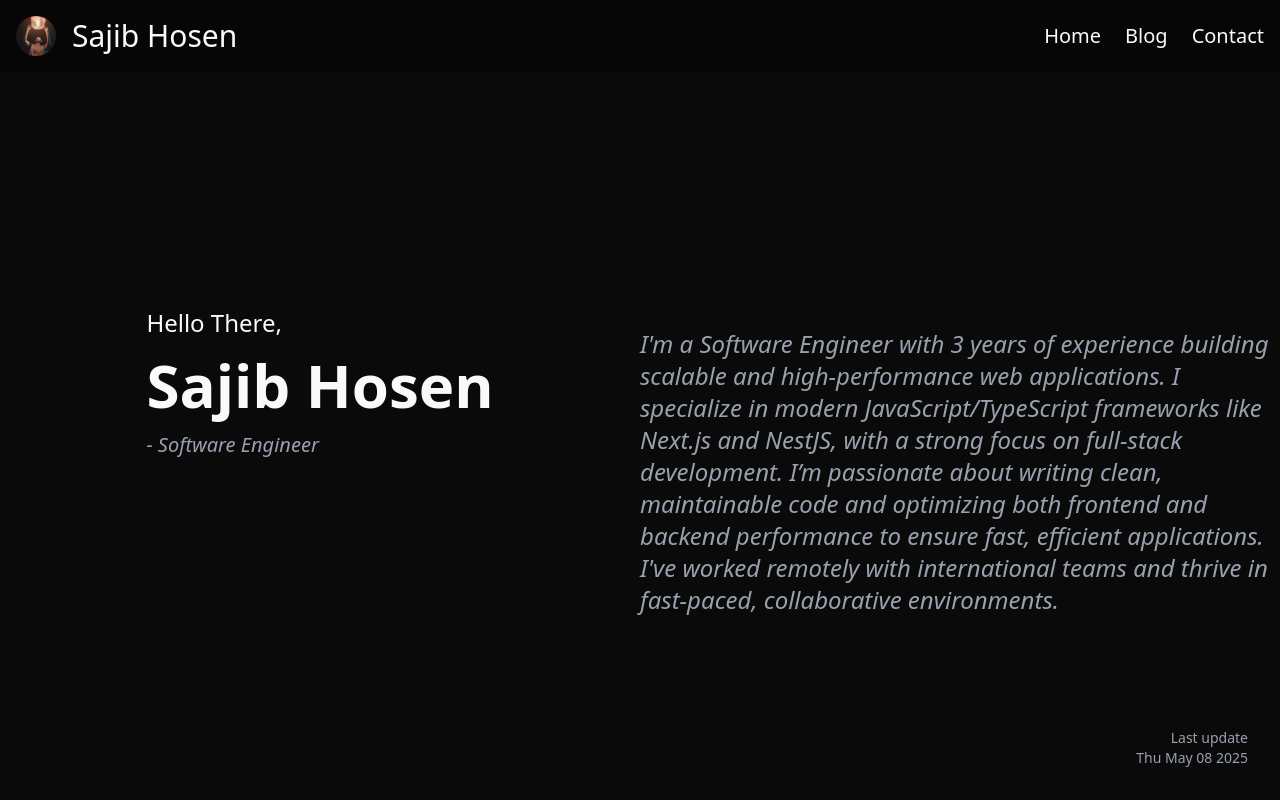
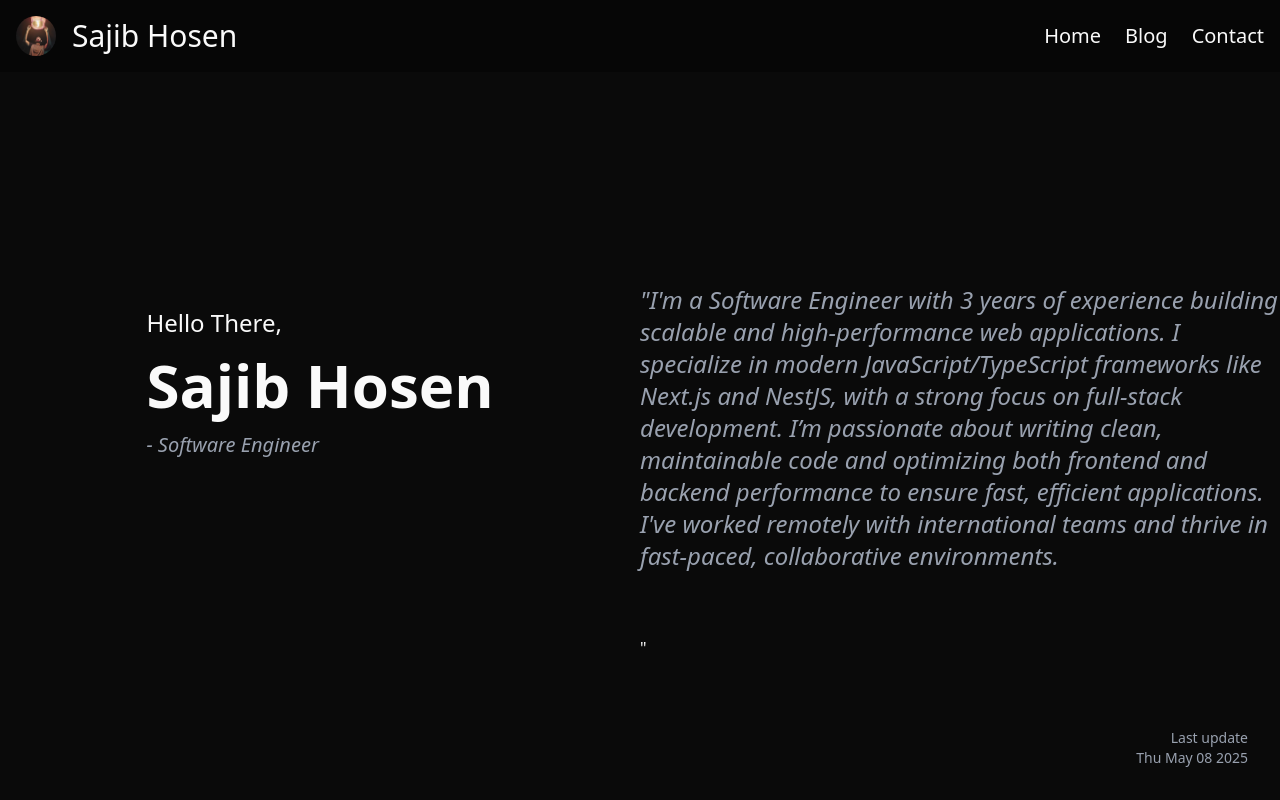
Before and after one commit to sajib-hosen/sajib, a Next.js app: page / in a window 1280 px wide. Shown: the top 800 px of the page. Built offline with nearby package versions, Linux system fonts and the light colour scheme.

Commit message:
updating content

```diff
--- a/app/page.tsx
+++ b/app/page.tsx
@@ -42,6 +42,7 @@ export default function Home() {
                 right={
                     <>
                         <h1 className=" text-2xl text-gray-400 italic ">
+                            <span className="">&quot;</span>
                             {`I'm a Software Engineer with 3 years of experience
                             building scalable and high-performance web
                             applications. I specialize in modern
@@ -54,6 +55,7 @@ export default function Home() {
                             international teams and thrive in fast-paced,
                             collaborative environments.`}
                         </h1>
+                        <span>&quot;</span>
                     </>
                 }
             />
```
